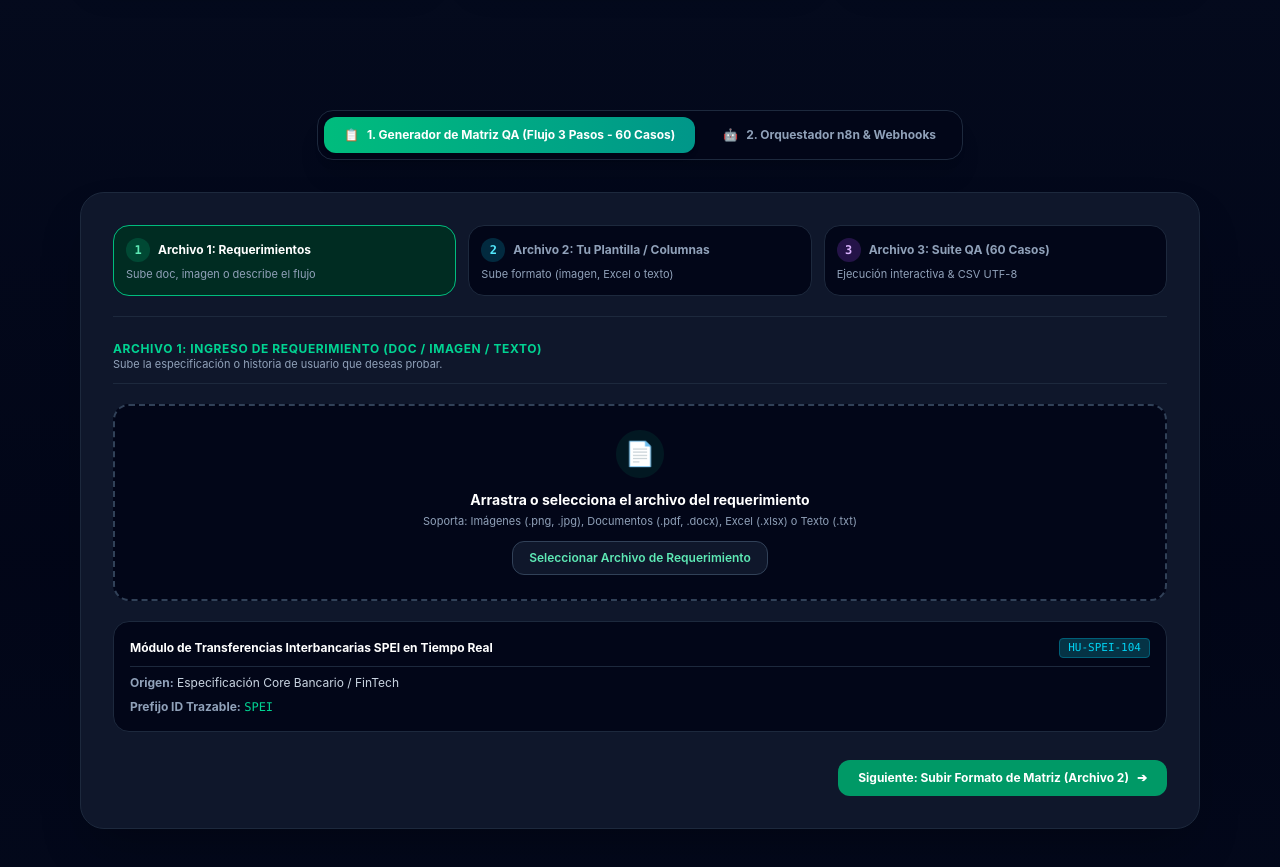
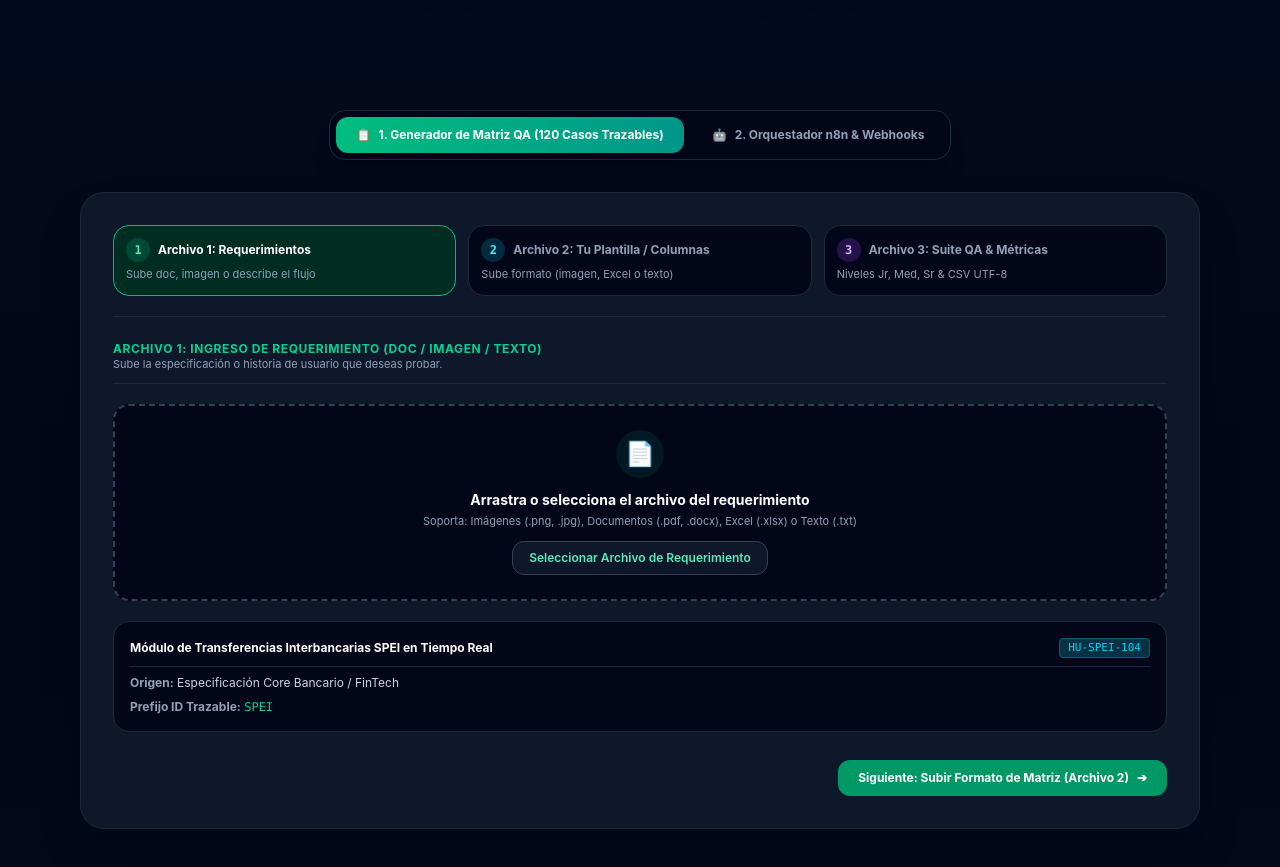
Before and after one commit to hegm840804/portafolio-web, a React (Vite) app: page / in a window 1280 px wide. Shown: the part 1520-2387 px from the top of the page. Built offline with nearby package versions, Linux system fonts and the light colour scheme; the HTML template or start-up script is replaced by a standard one.

Commit message:
feat(qa-levels): integrar selector de nivel Jr, Med, Sr con metricas de casos y tablita de cobertura

```diff
--- a/src/components/QASuiteStudio.jsx
+++ b/src/components/QASuiteStudio.jsx
@@ -4,13 +4,10 @@ export default function QASuiteStudio({ onOpenContact }) {
   const [pestanaActiva, setPestanaActiva] = useState('matriz'); // 'matriz' | 'n8n'
 
   // =========================================================================
-  // 1. GENERADOR DE MATRIZ CON FLUJO DE 3 PASOS Y 50+ CASOS TRAZABLES
+  // 1. GENERADOR DE MATRIZ CON FLUJO DE 3 PASOS Y SELECTOR DE NIVEL (JR, MED, SR)
   // =========================================================================
   const [pasoMP, setPasoMP] = useState(1);
-  const [alertaSeguridad, setAlertaSeguridad] = useState(false);
-  const [modalCotizador, setModalCotizador] = useState(false);
-  const [cotizacionEnviada, setCotizacionEnviada] = useState(false);
-  const [procesandoPaso, setProcesandoPaso] = useState(false);
+  const [nivelSeleccionado, setNivelSeleccionado] = useState('senior'); // 'junior' | 'semi' | 'senior'
 
   // ARCHIVO 1: REQUERIMIENTOS
   const [archivoReqNombre, setArchivoReqNombre] = useState(null);
@@ -47,7 +44,7 @@ export default function QASuiteStudio({ onOpenContact }) {
     'Estado'
   ]);
 
-  // MANEJO DE CARGA DE ARCHIVO 1 (REQUERIMIENTO CON EXTRACCIÓN DE PREFIJO)
+  // MANEJO DE CARGA DE ARCHIVO 1
   const manejarSubidaReq = (e) => {
     const file = e.target.files[0];
     if (file) {
@@ -92,23 +89,28 @@ export default function QASuiteStudio({ onOpenContact }) {
     }
   };
 
-  // GENERADOR MASIVO DINÁMICO (MÍNIMO 50 CASOS CON ID BASADO EN EL REQUERIMIENTO)
-  const generarSuiteConPrefijo = (prefijo, cantidad) => {
+  // GENERADOR DINÁMICO SEGÚN NIVEL (JR: 30 casos | MED: 75 casos | SR: 120 casos)
+  const generarSuitePorNivel = (prefijo, nivel) => {
+    let totalCasos = 30;
+    if (nivel === 'semi') totalCasos = 75;
+    if (nivel === 'senior') totalCasos = 120;
+
     const areas = [
-      { code: 'HP', name: 'Happy Path', count: 10 },
-      { code: 'TTF', name: 'Test to Fail / Frontera', count: 10 },
-      { code: 'SMK', name: 'Smoke Test', count: 8 },
-      { code: 'CON', name: 'Concurrencia', count: 8 },
-      { code: 'SEC', name: 'Seguridad (XSS/SQLi)', count: 8 },
-      { code: 'RES', name: 'Resiliencia / Rollback', count: 8 },
-      { code: 'SQL', name: 'Auditoría SQL', count: 8 }
-    ]; // Total = 62 casos estructurados
+      { code: 'HP', name: 'Happy Path' },
+      { code: 'TTF', name: 'Test to Fail / Frontera' },
+      { code: 'SMK', name: 'Smoke Test' },
+      { code: 'CON', name: 'Concurrencia' },
+      { code: 'SEC', name: 'Seguridad (XSS/SQLi)' },
+      { code: 'RES', name: 'Resiliencia / Rollback' },
+      { code: 'SQL', name: 'Auditoría SQL' }
+    ];
 
     let suite = [];
-    let contadorGlobal = 1;
+    let casosPorArea = Math.ceil(totalCasos / areas.length);
 
-    areas.forEach(seccion => {
-      for (let i = 1; i <= seccion.count; i++) {
+    areas.forEach((seccion, sIdx) => {
+      const limite = (sIdx === areas.length - 1) ? (totalCasos - suite.length) : casosPorArea;
+      for (let i = 1; i <= limite; i++) {
         const idCaso = `TC-${prefijo}-${seccion.code}-${String(i).padStart(2, '0')}`;
         suite.push({
           id: idCaso,
@@ -116,7 +118,7 @@ export default function QASuiteStudio({ onOpenContact }) {
           categoriaMetrica: seccion.code,
           seccionNombre: seccion.name,
           pasosArray: [
-            { num: 1, accion: `Configurar entorno para prueba ${seccion.name} #${i} bajo requerimiento ${requerimiento.idHU}.`, data: `Input_Ref=${prefijo}_${i}`, esperado: 'Entorno listo para validación.' },
+            { num: 1, accion: `Configurar entorno para prueba ${seccion.name} #${i} bajo requerimiento ${requerimiento.idHU}.`, data: `Param_${i}=Activo | Auth=JWT_Valid`, esperado: 'Entorno listo para validación.' },
             { num: 2, accion: `Ejecutar validación de ${seccion.name.toLowerCase()} en el módulo de negocio.`, data: `Vector_Test=${seccion.code}_${i}`, esperado: 'Respuesta conforme a especificación técnica.' },
             { num: 3, accion: 'Verificar registros de auditoría y persistencia en base de datos.', data: `Query: SELECT * FROM logs WHERE ref = '${idCaso}'`, esperado: 'Persistencia inmutable verificada.' }
           ],
@@ -124,23 +126,22 @@ export default function QASuiteStudio({ onOpenContact }) {
             'ID_Caso': idCaso,
             'Modulo_Core': `${prefijo} / Módulo ${seccion.name}`,
             'Requerimiento_Asociado': requerimiento.idHU,
-            'Descripcion_Escenario': `Validación experta (${seccion.name}) #${i} basada en la especificación del requerimiento ${requerimiento.idHU}.`,
-            'Tipo_Validacion': `QA Senior - ${seccion.name}`,
+            'Descripcion_Escenario': `Validación (${seccion.name}) #${i} basada en la especificación del requerimiento ${requerimiento.idHU}.`,
+            'Tipo_Validacion': `QA ${nivel.toUpperCase()} - ${seccion.name}`,
             'Precondiciones': `Servicios core activos y parámetros cargados para ${idCaso}.`,
             'Pasos_Detallados': `1. Configurar datos ${i}.\n2. Ejecutar transacción.\n3. Validar BD.`,
             'Valores_Entrada_TestData': `Dataset_${seccion.code}_${i}`,
             'Comportamiento_Esperado': `El sistema cumple con la regla de aceptación para ${seccion.name}.`,
-            'Severidad': i <= 3 ? 'Crítica' : 'Alta',
+            'Severidad': i <= 2 ? 'Crítica' : 'Alta',
             'Estado': 'Listo para Ejecución'
           }
         });
-        contadorGlobal++;
       }
     });
     return suite;
   };
 
-  const suiteCompleta = generarSuiteConPrefijo(requerimiento.prefijoID, 60);
+  const suiteCompleta = generarSuitePorNivel(requerimiento.prefijoID, nivelSeleccionado);
 
   // DESGLOSE POR SECCIÓN PARA LA TABLITA DE MÉTRICAS
   const resumenSecciones = [
@@ -212,7 +213,7 @@ export default function QASuiteStudio({ onOpenContact }) {
     const url = URL.createObjectURL(blob);
     const link = document.createElement('a');
     link.href = url;
-    link.download = `Suite_QA_${requerimiento.prefijoID}_${suiteCompleta.length}_Casos.csv`;
+    link.download = `Suite_QA_${requerimiento.prefijoID}_${nivelSeleccionado.toUpperCase()}_${suiteCompleta.length}_Casos.csv`;
     link.click();
     setModalCotizador(true);
   };
@@ -493,7 +494,7 @@ export default function QASuiteStudio({ onOpenContact }) {
             )}
           >
             <span>📋</span>
-            <span>1. Generador de Matriz QA (Flujo 3 Pasos - {suiteCompleta.length} Casos)</span>
+            <span>1. Generador de Matriz QA ({suiteCompleta.length} Casos Trazables)</span>
           </button>
 
           <button
@@ -553,9 +554,9 @@ export default function QASuiteStudio({ onOpenContact }) {
               >
                 <div className="flex items-center gap-2">
                   <span className="h-6 w-6 rounded-full bg-purple-500/20 text-purple-300 flex items-center justify-center font-mono text-xs font-bold">3</span>
-                  <span className="text-xs font-bold">Archivo 3: Suite QA ({suiteCompleta.length} Casos)</span>
+                  <span className="text-xs font-bold">Archivo 3: Suite QA & Métricas</span>
                 </div>
-                <p className="text-[11px] text-slate-400 mt-1">Ejecución interactiva & CSV UTF-8</p>
+                <p className="text-[11px] text-slate-400 mt-1">Niveles Jr, Med, Sr & CSV UTF-8</p>
               </button>
             </div>
 
@@ -702,16 +703,72 @@ export default function QASuiteStudio({ onOpenContact }) {
               </div>
             )}
 
-            {/* FASE 3: SUITE QA CON TABLITA DE RESUMEN Y 50+ CASOS */}
+            {/* FASE 3: SUITE QA CON PANEL DE NIVELES (JR, MED, SR) Y TABLITA DE RESUMEN */}
             {pasoMP === 3 && (
               <div className="space-y-6">
 
-                {/* TABLITA DE RESUMEN DE NÚMERO DE CASOS POR SECCIÓN */}
+                {/* NUEVO APARTADO: SELECTOR DE PERFIL QA (JR, MED, SR) */}
+                <div className="bg-slate-950 border border-slate-800 rounded-2xl p-5 space-y-4">
+                  <div className="flex flex-col sm:flex-row justify-between sm:items-center gap-2 border-b border-slate-800 pb-3">
+                    <div>
+                      <span className="text-xs font-bold text-cyan-400 uppercase tracking-wider block">
+                        ⚙️ Selector de Nivel de Cobertura QA
+                      </span>
+                      <p className="text-[11px] text-slate-400">
+                        Selecciona el perfil de profundidad para ajustar la cantidad de casos generados:
+                      </p>
+                    </div>
+
+                    <div className="inline-flex p-1 bg-slate-900 border border-slate-800 rounded-xl">
+                      <button
+                        onClick={() => { setNivelSeleccionado('junior'); setPagina(1); }}
+                        className={'px-3.5 py-1.5 rounded-lg text-xs font-bold transition cursor-pointer ' + (
+                          nivelSeleccionado === 'junior' ? 'bg-cyan-600 text-white shadow' : 'text-slate-400 hover:text-white'
+                        )}
+                      >
+                        🌱 Jr (30 Casos)
+                      </button>
+                      <button
+                        onClick={() => { setNivelSeleccionado('semi'); setPagina(1); }}
+                        className={'px-3.5 py-1.5 rounded-lg text-xs font-bold transition cursor-pointer ' + (
+                          nivelSeleccionado === 'semi' ? 'bg-amber-600 text-white shadow' : 'text-slate-400 hover:text-white'
+                        )}
+                      >
+                        ⚡ Med (75 Casos)
+                      </button>
+                      <button
+                        onClick={() => { setNivelSeleccionado('senior'); setPagina(1); }}
+                        className={'px-3.5 py-1.5 rounded-lg text-xs font-bold transition cursor-pointer ' + (
+                          nivelSeleccionado === 'senior' ? 'bg-emerald-600 text-white shadow' : 'text-slate-400 hover:text-white'
+                        )}
+                      >
+                        🚀 Sr (120 Casos)
+                      </button>
+                    </div>
+                  </div>
+
+                  <div className="grid grid-cols-1 sm:grid-cols-3 gap-3 text-xs">
+                    <div className={'p-3 rounded-xl border transition ' + (nivelSeleccionado === 'junior' ? 'bg-cyan-950/40 border-cyan-500' : 'bg-slate-900 border-slate-800 text-slate-400')}>
+                      <p className="font-bold text-white">🌱 Junior (Jr)</p>
+                      <p className="text-[11px] mt-1">Métrica: ~30 casos. Enfoque en Happy Path y validaciones funcionales esenciales.</p>
+                    </div>
+                    <div className={'p-3 rounded-xl border transition ' + (nivelSeleccionado === 'semi' ? 'bg-amber-950/40 border-amber-500' : 'bg-slate-900 border-slate-800 text-slate-400')}>
+                      <p className="font-bold text-white">⚡ Semi-Senior (Med)</p>
+                      <p className="text-[11px] mt-1">Métrica: ~75 casos. Cobertura robusta de fronteras, smoke y flujos alternos.</p>
+                    </div>
+                    <div className={'p-3 rounded-xl border transition ' + (nivelSeleccionado === 'senior' ? 'bg-emerald-950/40 border-emerald-500' : 'bg-slate-900 border-slate-800 text-slate-400')}>
+                      <p className="font-bold text-white">🚀 Senior / Lead (Sr)</p>
+                      <p className="text-[11px] mt-1">Métrica: 120+ casos. Suite exhaustiva con Seguridad, Resiliencia y Auditoría SQL.</p>
+                    </div>
+                  </div>
+                </div>
+
+                {/* TABLITA DE RESUMEN DE COBERTURA & DISTRIBUCIÓN POR SECCIÓN */}
                 <div className="bg-slate-950 border border-slate-800 rounded-2xl p-5 space-y-4">
                   <div className="flex flex-col sm:flex-row justify-between sm:items-center gap-2 border-b border-slate-800 pb-3">
                     <div>
                       <span className="text-xs font-bold text-emerald-400 uppercase tracking-wider block">
-                        📊 Resumen de Cobertura & Distribución por Sección
+                        📊 RESUMEN DE COBERTURA & DISTRIBUCIÓN POR SECCIÓN
                       </span>
                       <p className="text-[11px] text-slate-400">
                         Total de casos generados para el requerimiento <strong className="text-white">{requerimiento.idHU}</strong> con prefijo <strong className="text-cyan-400">[{requerimiento.prefijoID}]</strong>:
```
